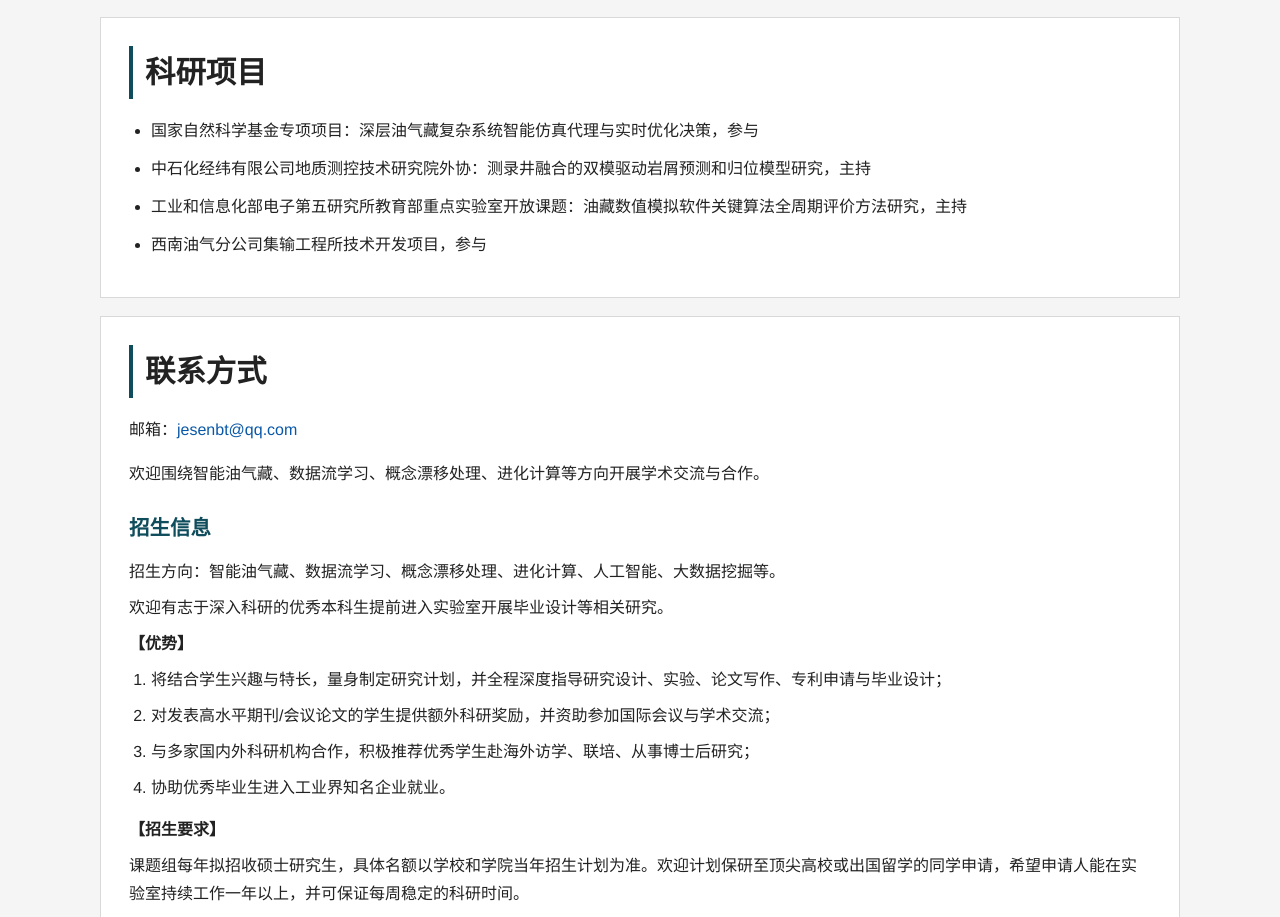
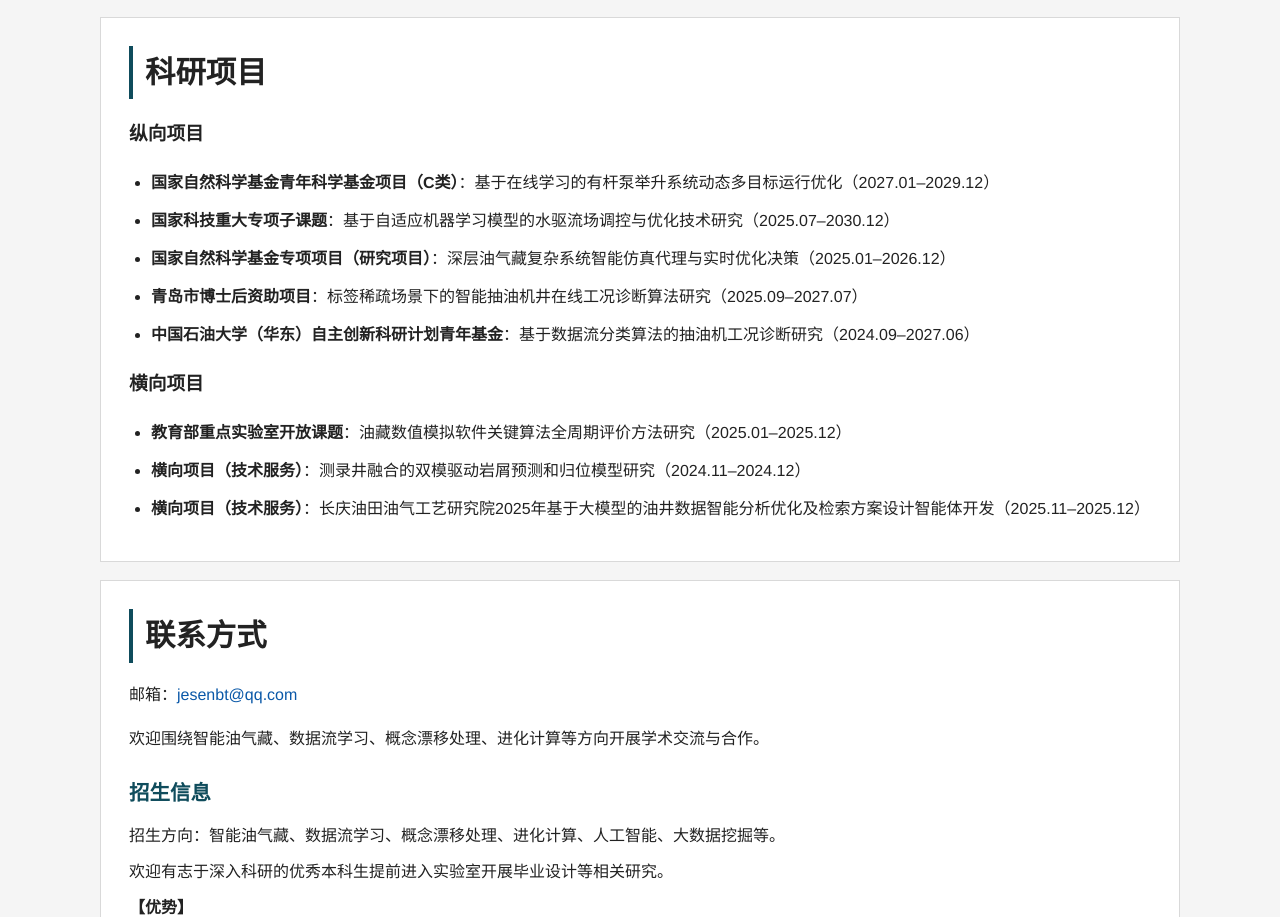
Before and after one commit to Jesen-BT/Jesen-BT.github.io, a plain HTML site: page index.html in a window 1280 px wide. Shown: the part 2486-3403 px from the top of the page. Drawn offline with Linux system fonts and the light colour scheme.

Commit message:
根据个人知识库更新科研项目

```diff
--- a/index.html
+++ b/index.html
@@ -178,11 +178,21 @@
 
       <section class="section-block" id="projects">
         <h2>科研项目</h2>
+
+        <h3>纵向项目</h3>
         <ul class="simple-list">
-          <li>国家自然科学基金专项项目：深层油气藏复杂系统智能仿真代理与实时优化决策，参与</li>
-          <li>中石化经纬有限公司地质测控技术研究院外协：测录井融合的双模驱动岩屑预测和归位模型研究，主持</li>
-          <li>工业和信息化部电子第五研究所教育部重点实验室开放课题：油藏数值模拟软件关键算法全周期评价方法研究，主持</li>
-          <li>西南油气分公司集输工程所技术开发项目，参与</li>
+          <li><strong>国家自然科学基金青年科学基金项目（C类）</strong>：基于在线学习的有杆泵举升系统动态多目标运行优化（2027.01–2029.12）</li>
+          <li><strong>国家科技重大专项子课题</strong>：基于自适应机器学习模型的水驱流场调控与优化技术研究（2025.07–2030.12）</li>
+          <li><strong>国家自然科学基金专项项目（研究项目）</strong>：深层油气藏复杂系统智能仿真代理与实时优化决策（2025.01–2026.12）</li>
+          <li><strong>青岛市博士后资助项目</strong>：标签稀疏场景下的智能抽油机井在线工况诊断算法研究（2025.09–2027.07）</li>
+          <li><strong>中国石油大学（华东）自主创新科研计划青年基金</strong>：基于数据流分类算法的抽油机工况诊断研究（2024.09–2027.06）</li>
+        </ul>
+
+        <h3>横向项目</h3>
+        <ul class="simple-list">
+          <li><strong>教育部重点实验室开放课题</strong>：油藏数值模拟软件关键算法全周期评价方法研究（2025.01–2025.12）</li>
+          <li><strong>横向项目（技术服务）</strong>：测录井融合的双模驱动岩屑预测和归位模型研究（2024.11–2024.12）</li>
+          <li><strong>横向项目（技术服务）</strong>：长庆油田油气工艺研究院2025年基于大模型的油井数据智能分析优化及检索方案设计智能体开发（2025.11–2025.12）</li>
         </ul>
       </section>
 
```
